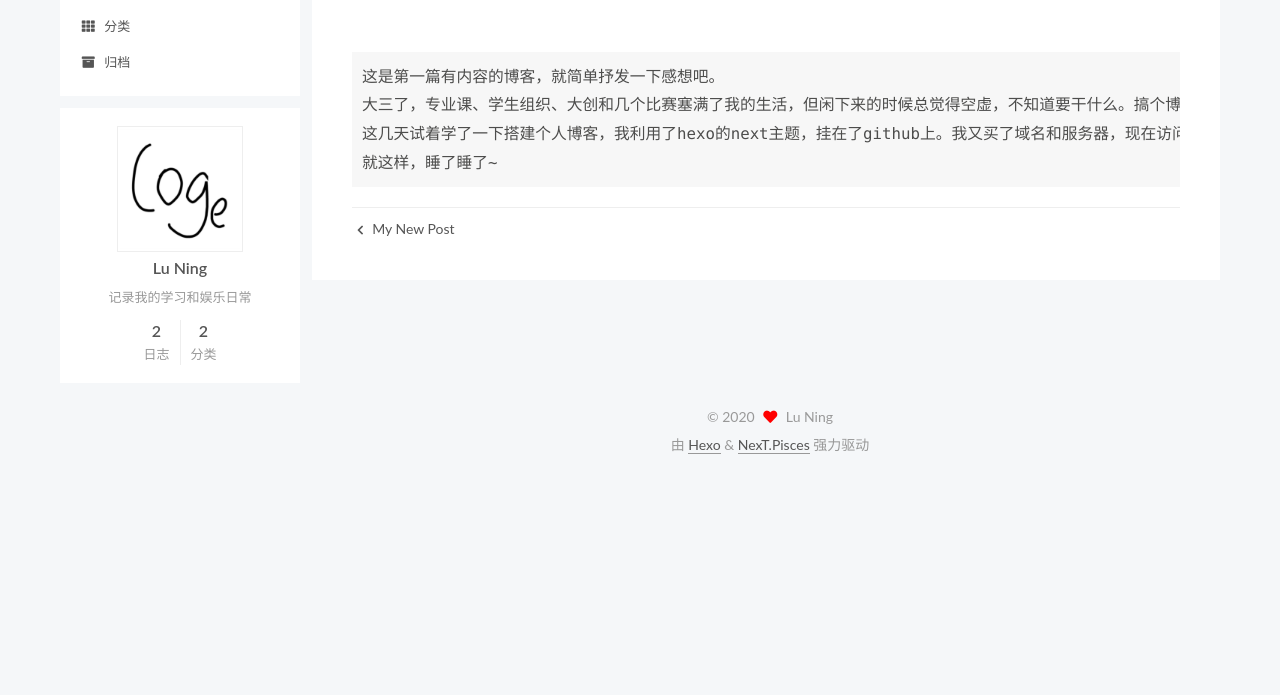
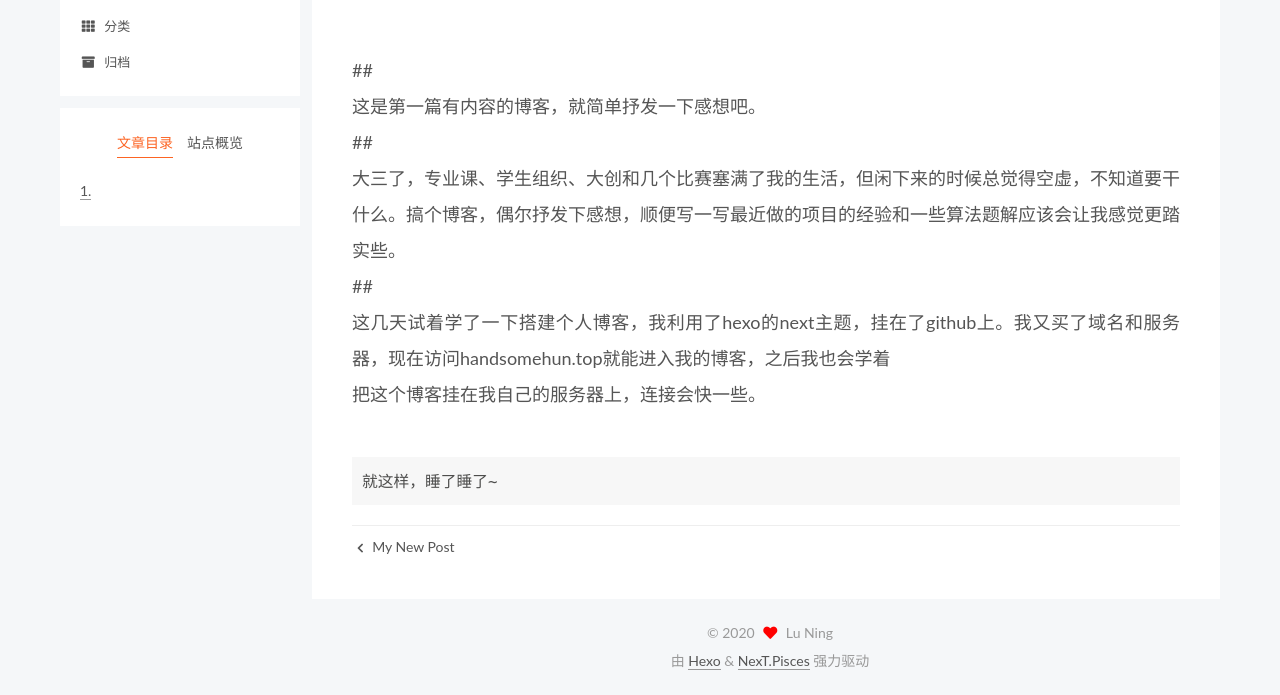
Before and after one commit to Luhundun/HandsomeHun.github.io, a plain HTML site: page 2020/10/14/post/index.html in a window 1280 px wide. Shown: the part 162-857 px from the top of the page. Before the commit the page ends 800 px from the top, so only its background shows below. Drawn offline with Linux system fonts and the light colour scheme.

Commit message:
Site updated: 2020-10-14 13:50:04

```diff
--- a/2020/10/14/post/index.html
+++ b/2020/10/14/post/index.html
@@ -20,15 +20,15 @@
     var CONFIG = {"hostname":"luhundun.github.io","root":"/","scheme":"Pisces","version":"7.8.0","exturl":false,"sidebar":{"position":"left","display":"post","padding":18,"offset":12,"onmobile":false},"copycode":{"enable":false,"show_result":false,"style":null},"back2top":{"enable":true,"sidebar":false,"scrollpercent":false},"bookmark":{"enable":false,"color":"#222","save":"auto"},"fancybox":false,"mediumzoom":false,"lazyload":false,"pangu":false,"comments":{"style":"tabs","active":null,"storage":true,"lazyload":false,"nav":null},"algolia":{"hits":{"per_page":10},"labels":{"input_placeholder":"Search for Posts","hits_empty":"We didn't find any results for the search: ${query}","hits_stats":"${hits} results found in ${time} ms"}},"localsearch":{"enable":false,"trigger":"auto","top_n_per_article":1,"unescape":false,"preload":false},"motion":{"enable":true,"async":false,"transition":{"post_block":"fadeIn","post_header":"slideDownIn","post_body":"slideDownIn","coll_header":"slideLeftIn","sidebar":"slideUpIn"}}};
   </script>
 
-  <meta name="description" content="这是第一篇有内容的博客，就简单抒发一下感想吧。 大三了，专业课、学生组织、大创和几个比赛塞满了我的生活，但闲下来的时候总觉得空虚，不知道要干什么。搞个博客，偶尔抒发下感想，顺便写一写最近做的项目的经验和一些算法题解应该会让我感觉更踏实些。 这几天试着学了一下搭建个人博客，我利用了hexo的next主题，挂在了github上。我又买了域名和服务器，现在访问handsomehun.top就能进入我的博">
+  <meta name="description" content="##    这是第一篇有内容的博客，就简单抒发一下感想吧。##    大三了，专业课、学生组织、大创和几个比赛塞满了我的生活，但闲下来的时候总觉得空虚，不知道要干什么。搞个博客，偶尔抒发下感想，顺便写一写最近做的项目的经验和一些算法题解应该会让我感觉更踏实些。##    这几天试着学了一下搭建个人博客，我利用了hexo的next主题，挂在了github上。我又买了域名和服务器，现在访问handso">
 <meta property="og:type" content="article">
 <meta property="og:title" content="感想一">
 <meta property="og:url" content="https://luhundun.github.io/2020/10/14/post/index.html">
 <meta property="og:site_name" content="HandsomeHun blogs">
-<meta property="og:description" content="这是第一篇有内容的博客，就简单抒发一下感想吧。 大三了，专业课、学生组织、大创和几个比赛塞满了我的生活，但闲下来的时候总觉得空虚，不知道要干什么。搞个博客，偶尔抒发下感想，顺便写一写最近做的项目的经验和一些算法题解应该会让我感觉更踏实些。 这几天试着学了一下搭建个人博客，我利用了hexo的next主题，挂在了github上。我又买了域名和服务器，现在访问handsomehun.top就能进入我的博">
+<meta property="og:description" content="##    这是第一篇有内容的博客，就简单抒发一下感想吧。##    大三了，专业课、学生组织、大创和几个比赛塞满了我的生活，但闲下来的时候总觉得空虚，不知道要干什么。搞个博客，偶尔抒发下感想，顺便写一写最近做的项目的经验和一些算法题解应该会让我感觉更踏实些。##    这几天试着学了一下搭建个人博客，我利用了hexo的next主题，挂在了github上。我又买了域名和服务器，现在访问handso">
 <meta property="og:locale" content="zh_CN">
 <meta property="article:published_time" content="2020-10-14T05:35:16.000Z">
-<meta property="article:modified_time" content="2020-10-14T05:44:34.976Z">
+<meta property="article:modified_time" content="2020-10-14T05:49:47.599Z">
 <meta property="article:author" content="Lu Ning">
 <meta name="twitter:card" content="summary">
 
@@ -184,7 +184,7 @@
               <span class="post-meta-item-text">发表于</span>
 
 
-              <time title="创建时间：2020-10-14 13:35:16 / 修改时间：13:44:34" itemprop="dateCreated datePublished" datetime="2020-10-14T13:35:16+08:00">2020-10-14</time>
+              <time title="创建时间：2020-10-14 13:35:16 / 修改时间：13:49:47" itemprop="dateCreated datePublished" datetime="2020-10-14T13:35:16+08:00">2020-10-14</time>
             </span>
             <span class="post-meta-item">
               <span class="post-meta-item-icon">
@@ -207,10 +207,8 @@
     <div class="post-body" itemprop="articleBody">
 
 
-        <pre><code>这是第一篇有内容的博客，就简单抒发一下感想吧。
-大三了，专业课、学生组织、大创和几个比赛塞满了我的生活，但闲下来的时候总觉得空虚，不知道要干什么。搞个博客，偶尔抒发下感想，顺便写一写最近做的项目的经验和一些算法题解应该会让我感觉更踏实些。
-这几天试着学了一下搭建个人博客，我利用了hexo的next主题，挂在了github上。我又买了域名和服务器，现在访问handsomehun.top就能进入我的博客，之后我也会学着把这个博客挂在我自己的服务器上，连接会快一些。
-就这样，睡了睡了~</code></pre>
+        <p>##<br>    这是第一篇有内容的博客，就简单抒发一下感想吧。<br>##<br>    大三了，专业课、学生组织、大创和几个比赛塞满了我的生活，但闲下来的时候总觉得空虚，不知道要干什么。搞个博客，偶尔抒发下感想，顺便写一写最近做的项目的经验和一些算法题解应该会让我感觉更踏实些。<br>##<br>    这几天试着学了一下搭建个人博客，我利用了hexo的next主题，挂在了github上。我又买了域名和服务器，现在访问handsomehun.top就能进入我的博客，之后我也会学着<br>    把这个博客挂在我自己的服务器上，连接会快一些。</p>
+<h2 id=""><a href="#" class="headerlink" title=""></a></h2><pre><code>就这样，睡了睡了~</code></pre>
 
     </div>
 
@@ -288,6 +286,7 @@
 
       <!--noindex-->
       <div class="post-toc-wrap sidebar-panel">
+          <div class="post-toc motion-element"><ol class="nav"><li class="nav-item nav-level-2"><a class="nav-link"><span class="nav-number">1.</span> <span class="nav-text"></span></a></li></ol></div>
       </div>
       <!--/noindex-->
 
```
Also changed, not shown: index.html (+3 -5 lines).
